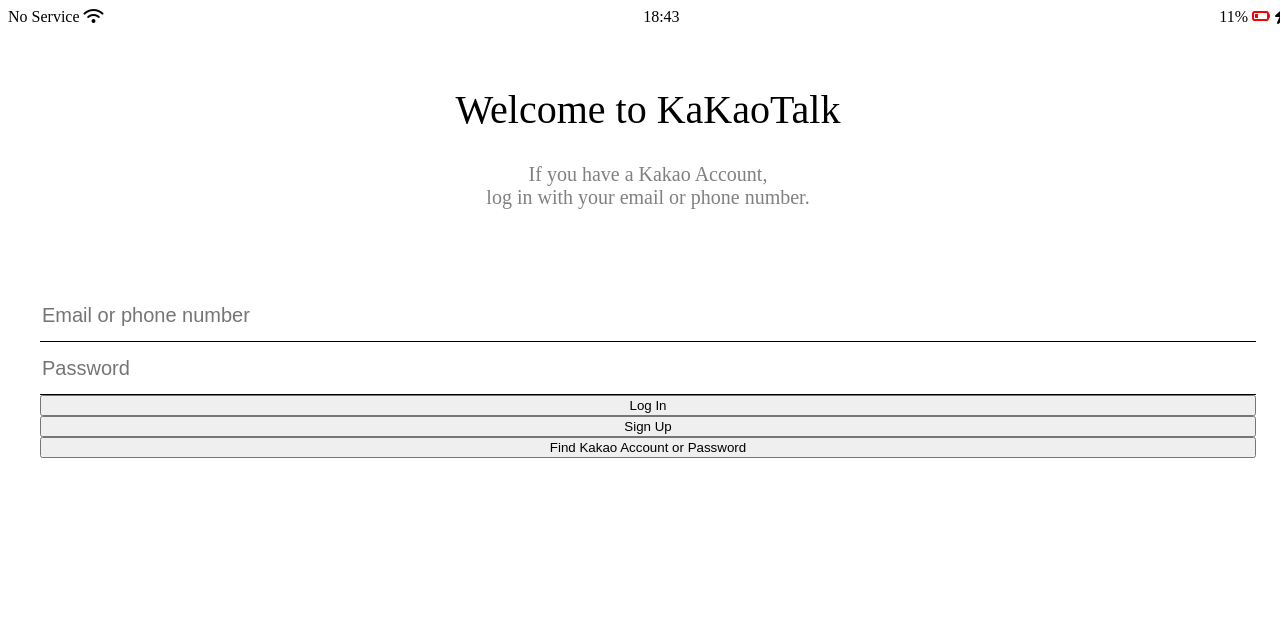
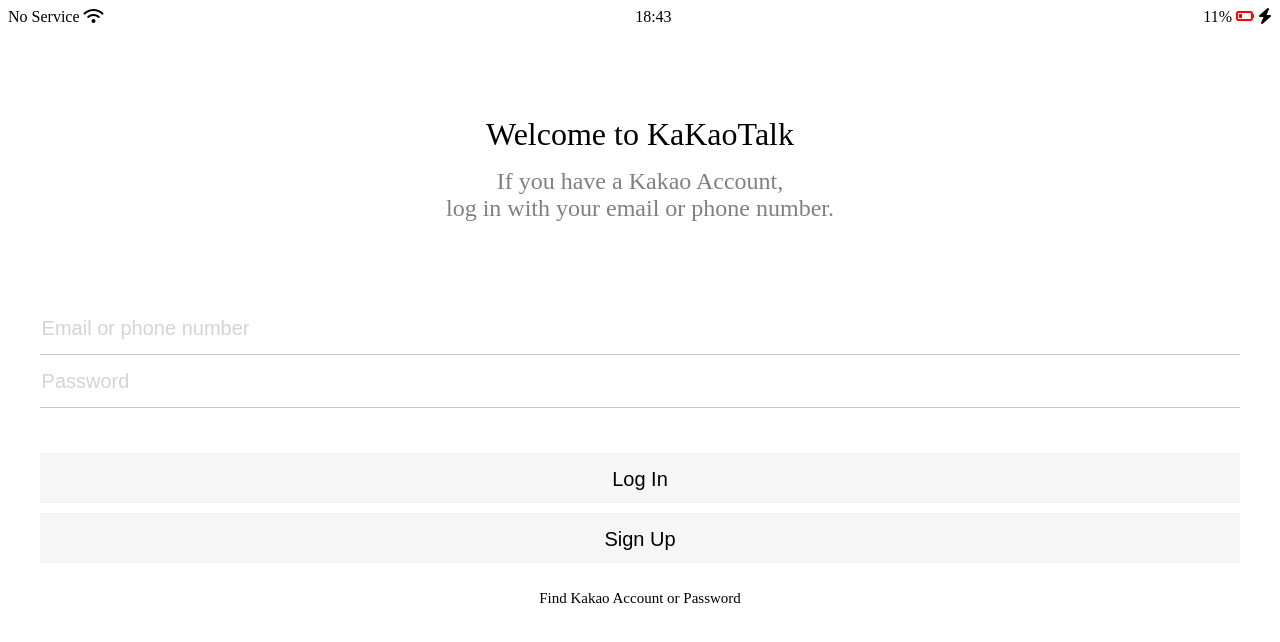
Before and after one commit to Nahong23/kokoa-clone-2023, a plain HTML site: page index.html in a window 1280 px wide. Drawn offline with Linux system fonts and the light colour scheme.

Commit message:
02_html_css_2

```diff
--- a/index.html
+++ b/index.html
@@ -41,7 +41,7 @@
       <div class="btn">
         <button id="btn__login">Log In</button>
         <button id="btn__signup">Sign Up</button>
-        <button id="btn__find">Find Kakao Account or Password</button>
+        <a href="#" id="btn__find">Find Kakao Account or Password</a>
       </div>
     </div>
   </body>
--- a/style.css
+++ b/style.css
@@ -1,6 +1,8 @@
 body{
-    width: 100%;
-    height: 100%;
+    /* width: 100%; */
+    height: 100vh;
+
+
 }
 .statusbar{
     display: flex;
@@ -11,19 +13,21 @@ body{
     color: red;
 }
 .contents{
-    margin-top: 60px;
+    margin-top: 90px;
     display: flex;
     justify-content: center;
     align-items: center;
     flex-direction: column;
 }
 .contents__welcome{
-    font-size: 40px;
-    margin-bottom: 30px;
+    font-size: 2em;
+    font-weight: 400;
+    margin-bottom: 15px;
 }
 .contents__announce{
-    font-size: 20px;
-    color: gray;
+    font-size: 1.5em;
+    font-weight: 200;
+    color: rgb(128, 128, 128);
     margin-bottom: 80px;
 
 }
@@ -44,5 +48,35 @@ body{
     line-height: 50px;
     font-size: 20px;
     border: none;
-    border-bottom: 1px solid;
+    border-bottom: 1px solid  rgba(169, 169, 169, 0.634) ;
 }
+#account::placeholder, #password::placeholder{
+    color:rgba(169, 169, 169, 0.5);
+    font-weight: 50;
+}
+.btn{
+
+    margin-top: 40px;
+    display: flex;
+    align-items: center;
+    flex-direction: column;
+    justify-content: center;
+}
+
+.btn > button, a {
+    width: 100%;
+    margin: 5px;
+    height: 50px;
+    line-height: 50px;
+    font-size: 20px;
+    border: none;
+    background-color: rgba(169, 169, 169, 0.101) ;
+}
+
+#btn__find{
+    background-color:rgb(0, 0, 0, 0);
+    font-size: 15px;
+    color: black;
+    text-align: center;
+    text-decoration: none;
+}
```
